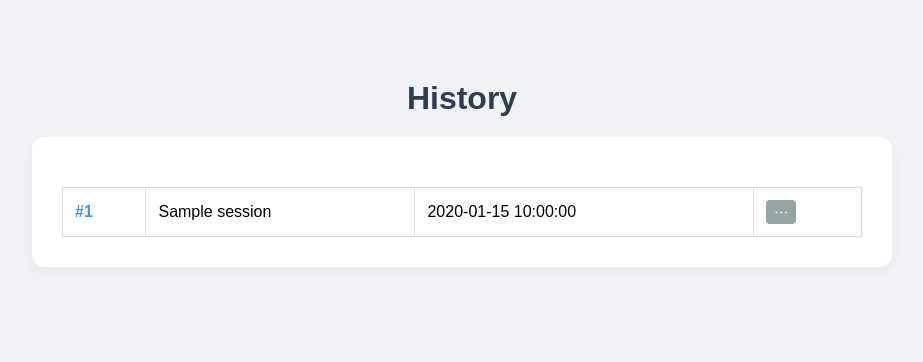
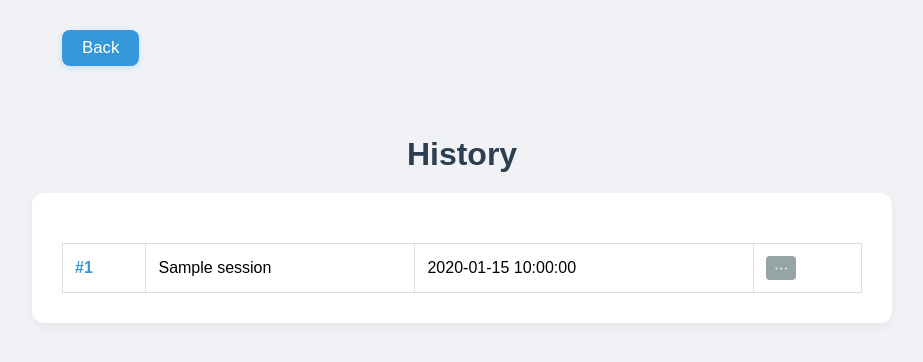
Before and after one commit to JunhengSun/Deepseek_Invoker_Web, a Flask app: template templates/History.html in a window 1280 px wide. Shown: the top 362 px of the page, without its empty margins (178-1101 px from the left). Run offline with Flask 3, Linux system fonts and the light colour scheme; the template is opened without the code that fills it: most values are stand-ins (such as "Sample title", 1, 10 or a date in 2020).

Commit message:
FEATURE: add logout feature and add some back buttons * add logout option in menu.html * add back option in chat and history page

```diff
--- a/App.py
+++ b/App.py
@@ -169,5 +169,11 @@ def show_history():
     sessions = db.execute("SELECT * FROM chat_sessions WHERE user_id = ? ORDER BY session_created_at DESC", (session["user_id"],), fetchall=True)
     return render_template("history.html", sessions=sessions)
 
+@app.route("/logout", methods=["GET"])
+def logout():
+    session.clear()
+    flash("Logged out successfully")
+    return redirect("/")
+
 if __name__ == "__main__":
     app.run(host="0.0.0.0", port=5050, debug=True)
--- a/Schema.sql
+++ b/Schema.sql
@@ -22,3 +22,6 @@ CREATE TABLE messages (
     FOREIGN KEY (session_id) REFERENCES chat_sessions (session_id),
     FOREIGN KEY (user_id) REFERENCES user (user_id)
 );
+
+CREATE INDEX idx_messages_user_session_id ON messages (user_id, session_id, message_id);
+CREATE INDEX idx_chat_sessions_user_created ON chat_sessions (user_id, session_created_at DESC);
--- a/templates/History.html
+++ b/templates/History.html
@@ -18,6 +18,34 @@
             margin-top: 60px;
             margin-bottom: 20px;
             font-size: 2em;
+        }
+
+        .top-bar {
+            width: 100%;
+            max-width: 800px;
+            margin: 10px auto 0;
+            padding: 0 0 10px;
+            box-sizing: border-box;
+            text-align: left;
+        }
+
+        .back-btn {
+            padding: 8px 20px;
+            font-size: 1.05em;
+            border: none;
+            border-radius: 8px;
+            cursor: pointer;
+            background: #3498db;
+            color: white;
+            box-shadow: 0 2px 6px rgba(52, 152, 219, 0.2);
+            transition: background-color 0.2s, box-shadow 0.2s, transform 0.1s;
+            text-align: center;
+        }
+
+        .back-btn:hover {
+            background: #2980b9;
+            box-shadow: 0 4px 10px rgba(52, 152, 219, 0.3);
+            transform: translateY(-1px);
         }
 
         .container {
@@ -51,7 +79,6 @@
             background: #f8f9fa;
         }
 
-        /* 序号链接样式 */
         .session-link {
             color: #3498db;
             font-weight: bold;
@@ -105,6 +132,12 @@
     </style>
 </head>
 <body>
+    <div class="top-bar">
+        <a href="/chat">
+            <button class="back-btn">Back</button>
+        </a>
+    </div>
+
     <h1>History</h1>
 
     <div class="container">
```
Also changed, not shown: templates/chat.html (+33 -1 lines), templates/entry.html (+19 -0 lines), templates/menu.html (+17 -3 lines), README.md.
